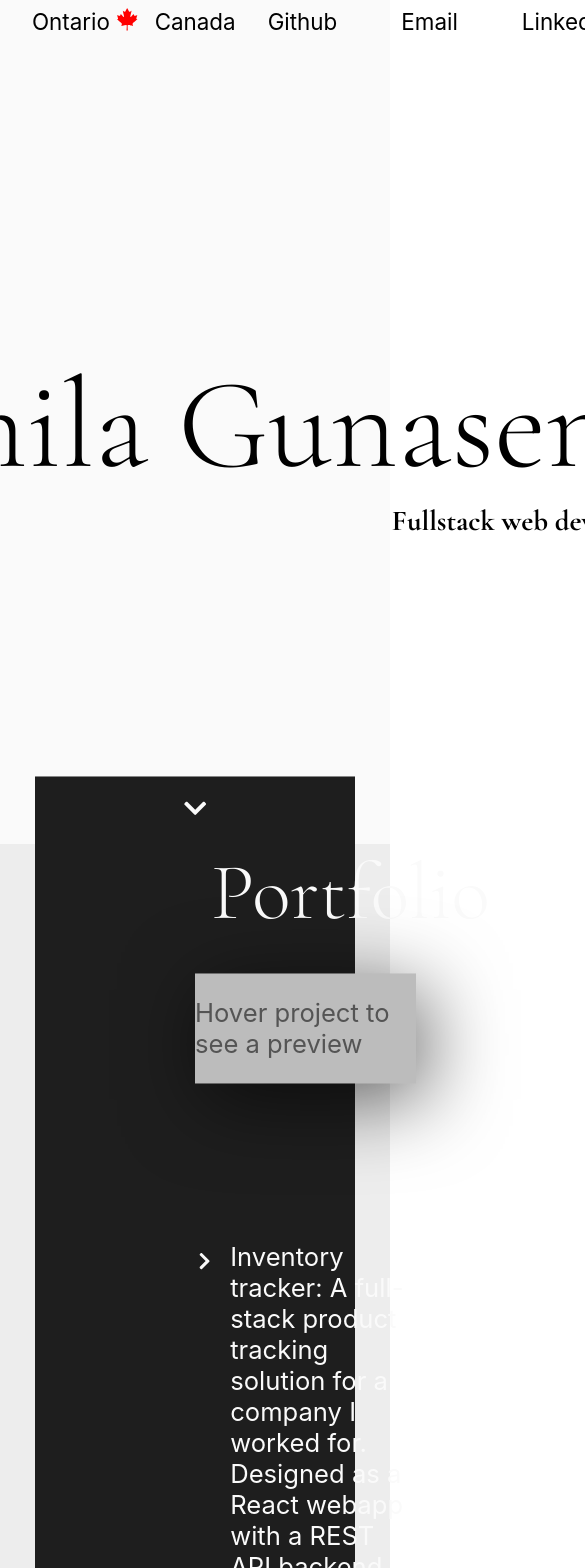
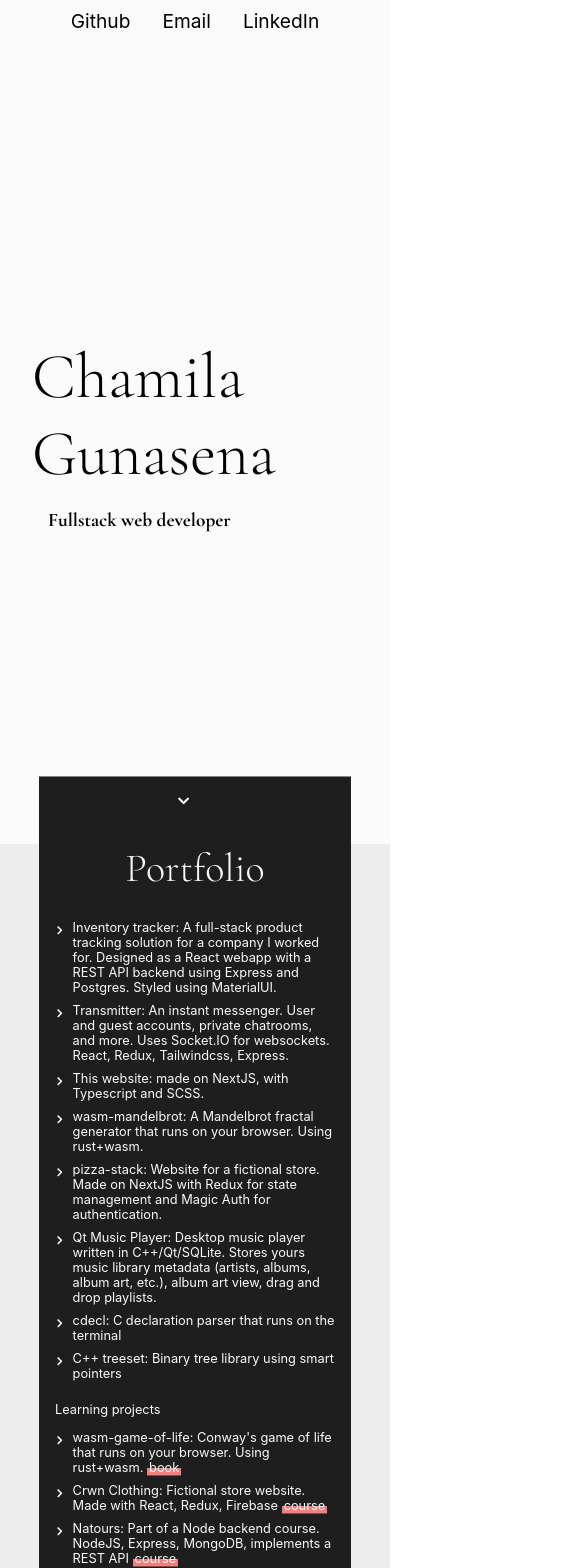
Before and after one commit to merq312/cv-page, a Next.js app: page / in a window 390 px wide. Shown: the top 1568 px of the page, 585 px wide, since content can reach past the window. Built offline with nearby package versions, Linux system fonts and the light colour scheme.

Commit message:
add media queries

```diff
--- a/components/education/Education.module.scss
+++ b/components/education/Education.module.scss
@@ -28,3 +28,9 @@
     }
   }
 }
+
+@media (max-width: 1200px) {
+  .education {
+    grid-column: 2/12;
+  }
+}
--- a/components/footer/Footer.module.scss
+++ b/components/footer/Footer.module.scss
@@ -67,3 +67,10 @@
   }
 
 }
+@media (max-width: 600px) {
+  .footer {
+    .copyright {
+      font-size: 2rem;
+    }
+  }
+}
--- a/components/header/Header.module.scss
+++ b/components/header/Header.module.scss
@@ -44,3 +44,15 @@
     }
   }
 }
+
+@media (max-width: 600px) {
+  .header {
+    height: 5vh;
+    font-size: 2.4rem;
+    flex-direction: column;
+    justify-content: center;
+    .logo {
+      display: none;
+    }
+  }
+}
--- a/components/portfolio/Portfolio.module.scss
+++ b/components/portfolio/Portfolio.module.scss
@@ -79,10 +79,6 @@
     }
 
     .projects_primary {
-      //display: flex;
-      //justify-content: space-between;
-      //align-items: center;
-
       display: grid;
       grid-template-columns: 1fr 1fr;
       align-items: center;
@@ -105,21 +101,43 @@
         color: #545454;
       }
     }
+  }
 
-    @media (max-width: 1200px) {
+}
+
+@media (max-width: 600px) {
+  .portfolio {
+    .card {
+      padding: 0 2rem 6rem 2rem;
+
+      .projects_primary {
+        gap: 0;
+
+        .img {
+          display: none;
+        }
+      }
+    }
+  }
+}
+
+@media (max-width: 1200px) {
+  .portfolio {
+    .card {
       .projects_primary {
         grid-template-columns: 1fr;
-        margin-bottom: 4rem;
+        gap: 0;
 
         ul {
           grid-row: 2;
         }
+
         .img {
           grid-row: 1;
+          margin-bottom: 1rem;
         }
       }
     }
-
   }
 }
 
--- a/components/skills/Skills.module.scss
+++ b/components/skills/Skills.module.scss
@@ -14,5 +14,21 @@
     ul {
       grid-column: 4/6;
     }
+
+    @media (max-width: 1200px) {
+      ul:first-of-type {
+        grid-column: 1/4;
+      }
+
+      ul {
+        grid-column: 4/7;
+      }
+    }
+
   }
 }
+@media (max-width: 1200px) {
+  .skills {
+    grid-column: 2/12;
+  }
+}
--- a/styles/Home.module.scss
+++ b/styles/Home.module.scss
@@ -19,6 +19,23 @@
   }
 }
 
+@media (max-width: 600px) {
+  .pre_main {
+    h1 {
+      white-space: break-spaces;
+      margin: 0 4rem;
+    }
+    div {
+      span {
+        margin: 2rem 6rem;
+        align-self: start;
+        font-size: 2.4rem;
+      }
+    }
+  }
+}
+
+
 .main {
   background-color: #ededed;
   display: grid;
--- a/styles/globals.scss
+++ b/styles/globals.scss
@@ -57,6 +57,13 @@ h3 {
   white-space: nowrap;
 }
 
+@media (min-width: 300px) {
+  html,
+  body {
+    font-size: 50%;
+  }
+}
+
 @media (min-width: 600px) {
   html,
   body {
```
